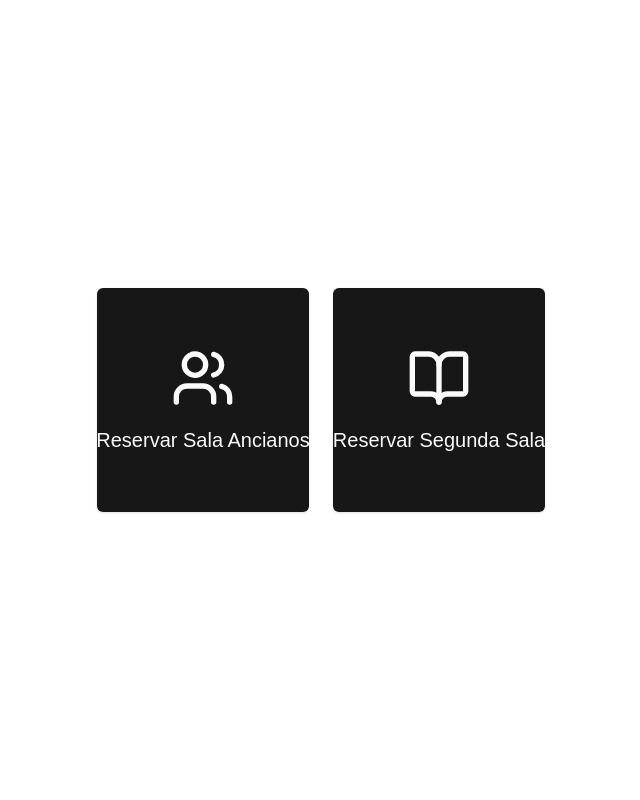
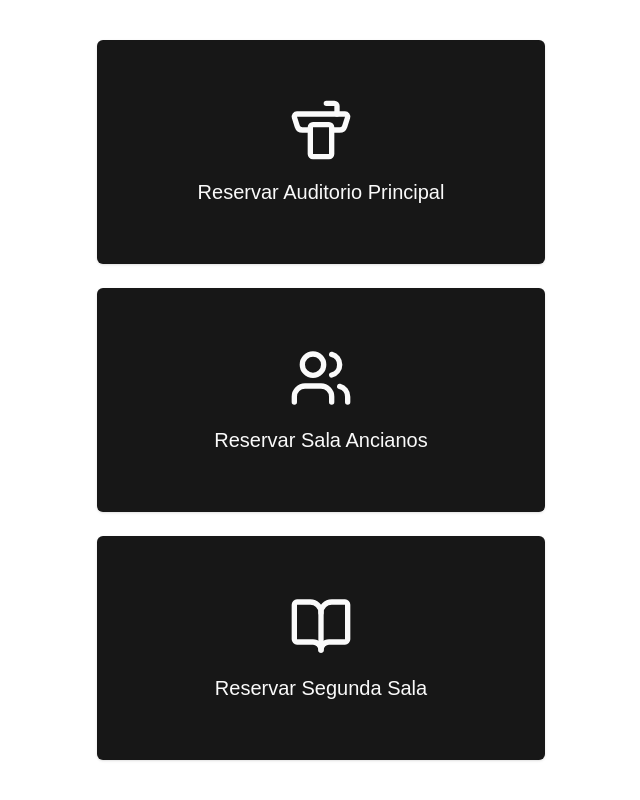
Before and after one commit to AxelUrizar/redireccion_reservas_jw, a Next.js app: page / in a window 1280 px wide. Shown: the whole page, without its empty margins (319-959 px from the left). Built offline with nearby package versions, Linux system fonts and the light colour scheme.

Commit message:
Añadido botón de redirección para reservar el auditorio principal

```diff
--- a/components/pagina-reservas.jsx
+++ b/components/pagina-reservas.jsx
@@ -2,13 +2,21 @@
 
 import { Button } from "@/components/ui/button"
 import Link from "next/link"
-import { Users, BookOpen } from "lucide-react"
+import { Users, BookOpen, Lectern } from "lucide-react"
 
 export function PaginaReservas() {
   return (
     <div className="flex flex-col items-center justify-center min-h-screen bg-background p-4">
-    {/* <h1 className="text-3xl font-bold mb-8 text-center text-black">Sistema de Reservas</h1> */}
-      <div className="w-full max-w-md grid grid-cols-1 md:grid-cols-2 gap-6">
+      <div className="w-full max-w-md grid grid-cols-1 gap-6">
+        <Link href="https://calendar.app.google/xN3SVCPmpRXt4G737" className="w-full block">
+          <Button
+            className="w-full h-48 md:h-56 flex flex-col items-center justify-center space-y-4 hover:bg-white hover:text-black hover:border-black hover:border-2 transition-colors duration-300 p-6"
+            variant="default"
+          >
+            <Lectern className="w-16 h-16" />
+            <span className="text-xl text-center">Reservar Auditorio Principal</span>
+          </Button>
+        </Link>
         <Link href="https://calendar.app.google/uETy1gvvnku23xic9" className="w-full block">
           <Button
             className="w-full h-48 md:h-56 flex flex-col items-center justify-center space-y-4 hover:bg-white hover:text-black hover:border-black hover:border-2 transition-colors duration-300 p-6"
```
